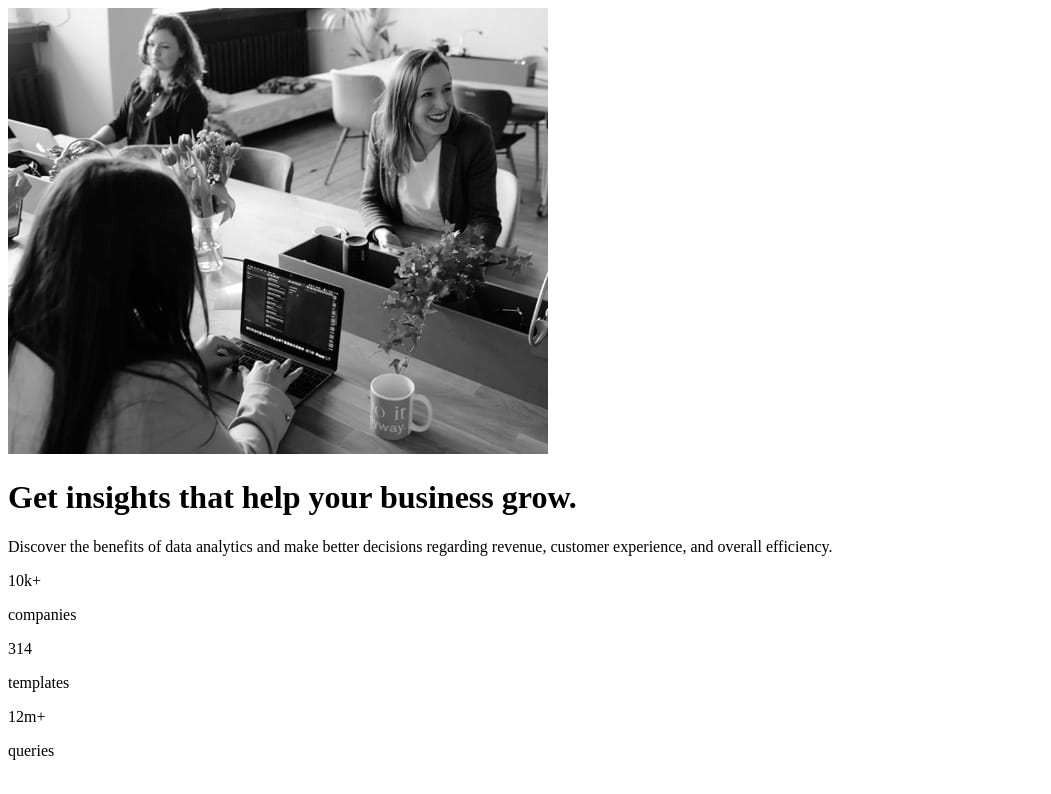
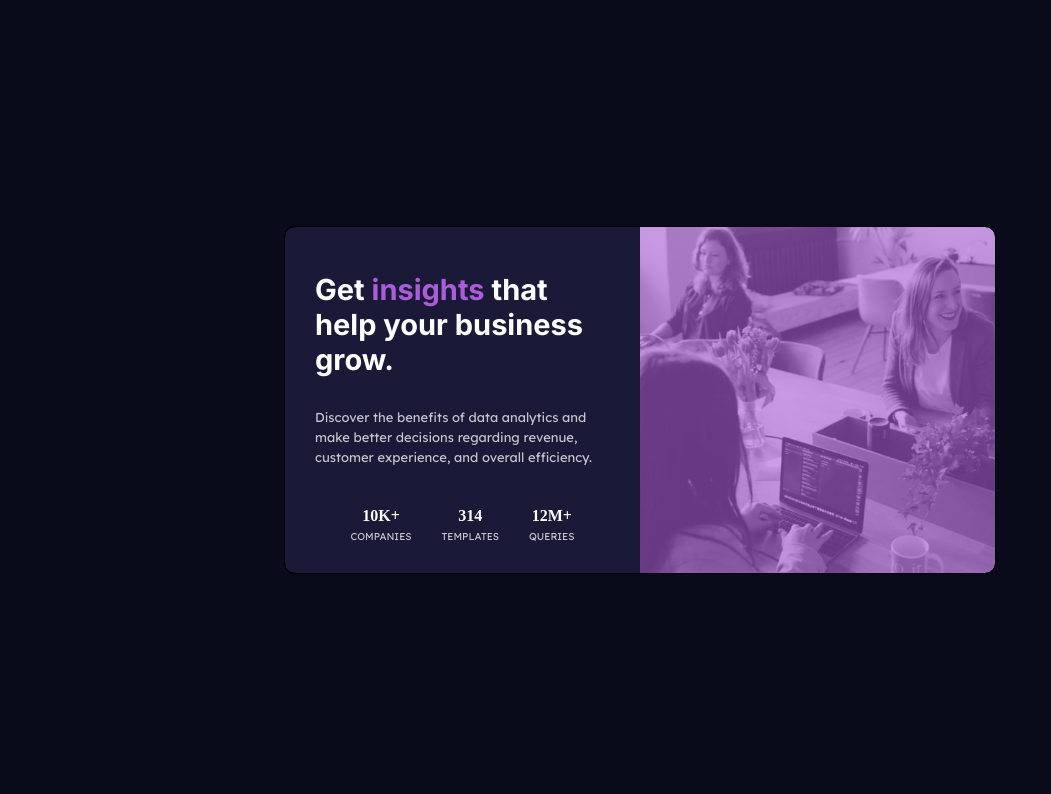
Before and after one commit to ronitzdev/stats-preview, a plain HTML site: page index.html in a window 1280 px wide. Shown: the whole page, without its empty margins (0-1051 px from the left). Drawn offline with Linux system fonts and the light colour scheme.

Commit message:
Add: structure and css styles

```diff
--- /dev/null
+++ b/css/movil.css
@@ -0,0 +1,121 @@
+:root {
+    /* Primary */
+    --main: hsl(233, 47%, 7%);
+    --card: hsl(244, 38%, 16%);
+    --accent: hsl(277, 64%, 61%);
+    /* Neutral */
+    --main-color: hsl(0, 0%, 100%);
+    --paragraph-color: hsla(0, 0%, 100%, 0.75);
+    --stats-color: hsla(0, 0%, 100%, 0.6);
+
+}
+
+* {
+    box-sizing: border-box;
+    margin: 0;
+    padding: 0;
+}
+
+
+html {
+    font-size: 62.5%;
+    max-width: 1440px;
+    background-color: red;
+}
+
+body {
+    min-width: 375px;
+    font-size: 1.5rem;
+    /* font-family: 'Inter', sans-serif;
+    font-family: 'Lexend Deca', sans-serif; */
+    background-color: var(--main);
+
+
+}
+
+main {
+    padding: 20px 0;
+    display: flex;
+    justify-content: center;
+    color: var(--main-color);
+}
+
+
+
+.card-main-container {
+    min-width: 300px;
+    max-width: 510px;
+    margin: 0 20px;
+    /* demas */
+    outline: 0.1px solid black;
+    border-radius: 10px;
+    overflow: hidden;
+    background-color: var(--card);
+}
+
+.card-main-container .img {
+    min-height: 200px;
+    width: 100%;
+    background-image: linear-gradient(rgba(170, 92, 219, 0.6), rgba(170, 92, 219, 0.6)), url('../images/image-header-mobile.jpg');
+    background-position: center;
+    background-size: cover;
+    background-repeat: no-repeat;
+}
+
+
+
+.card__content {
+    display: flex;
+    flex-direction: column;
+    padding: 30px;
+    gap: 40px;
+}
+
+.text-container {
+    display: flex;
+    flex-direction: column;
+    text-align: center;
+    gap: 30px;
+}
+
+.text-container span {
+    color: var(--accent);
+}
+
+.text-container h1 {
+    font-family: 'Inter', sans-serif;
+    font-size: 2.9rem;
+    font-weight: 700;
+
+}
+
+.text-container p {
+    color: var(--paragraph-color);
+    font-family: 'Lexend Deca', sans-serif;
+    font-size: 1.3rem;
+    font-weight: 400;
+    line-height: 2rem;
+
+}
+
+.stats-container {
+    display: flex;
+    flex-direction: column;
+    text-align: center;
+
+    gap: 30px;
+    text-transform: uppercase;
+}
+
+.stats-container .number {
+    font-size: 1.6rem;
+    padding-bottom: 5px;
+    font-weight: 700;
+}
+
+.stats-container .name {
+    color: var(--paragraph-color);
+    font-family: 'Lexend Deca', sans-serif;
+    font-size: 1rem;
+    font-weight: 400;
+}
--- /dev/null
+++ b/css/tablet.css
@@ -0,0 +1,36 @@
+main {
+    height: 100vh;
+    align-items: center;
+}
+
+
+.card__content {
+    width: 50%;
+}
+
+.card-main-container {
+    display: flex;
+    flex-direction: row-reverse;
+    min-height: 310px;
+    max-width: 710px;
+}
+
+.card-main-container .img {
+    width: 50%;
+}
+
+.text-container h1 {
+    padding-top: 15px;
+    text-align: left;
+}
+
+
+.text-container p {
+    text-align: left;
+}
+
+.stats-container {
+    display: flex;
+    flex-direction: row;
+    margin: 0 auto;
+}
--- a/index.html
+++ b/index.html
@@ -9,16 +9,20 @@
   <link rel="icon" type="image/png" sizes="32x32" href="./images/favicon-32x32.png">
 
   <title>Frontend Mentor | Stats preview card component</title>
+  <link rel="preconnect" href="https://fonts.googleapis.com">
+  <link rel="preconnect" href="https://fonts.gstatic.com" crossorigin>
+  <link href="https://fonts.googleapis.com/css2?family=Inter:wght@400;700&family=Lexend+Deca&display=swap"
+    rel="stylesheet">
+  <link rel="stylesheet" href="css/movil.css">
+  <link rel="stylesheet" href="css/tablet.css" media="(min-width: 768px)">
 
 </head>
 
 <body>
   <main>
-    <div class="card-container">
-      <picture>
-        <source media="(min-width:1024px)" srcset="./images/image-header-desktop.jpg" />
-        <img src="./images/image-header-mobile.jpg" alt="women working in web development" />
-      </picture>
+    <div class="card-main-container">
+      <div class="img"></div>
+
       <div class="card__content">
         <div class="text-container">
           <h1>Get <span>insights</span> that help your business grow.</h1>
```
